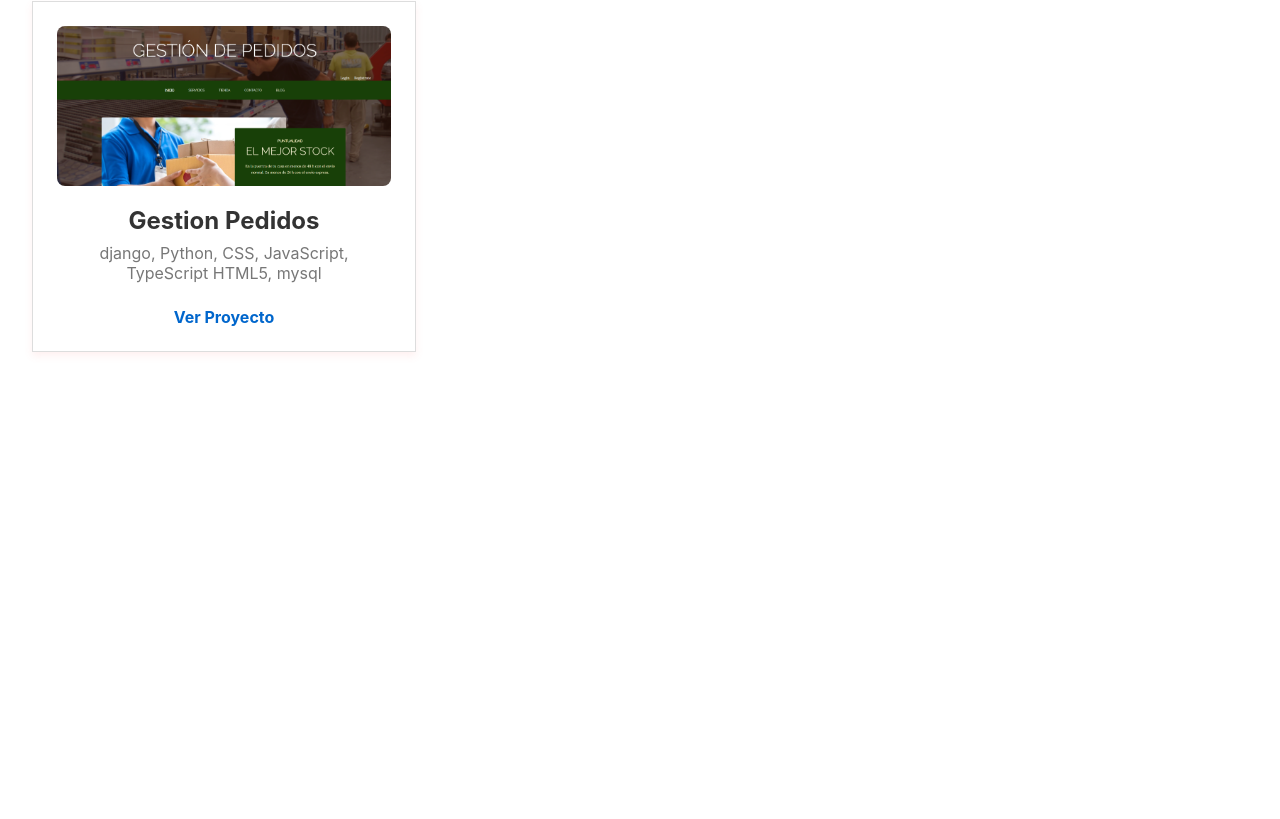
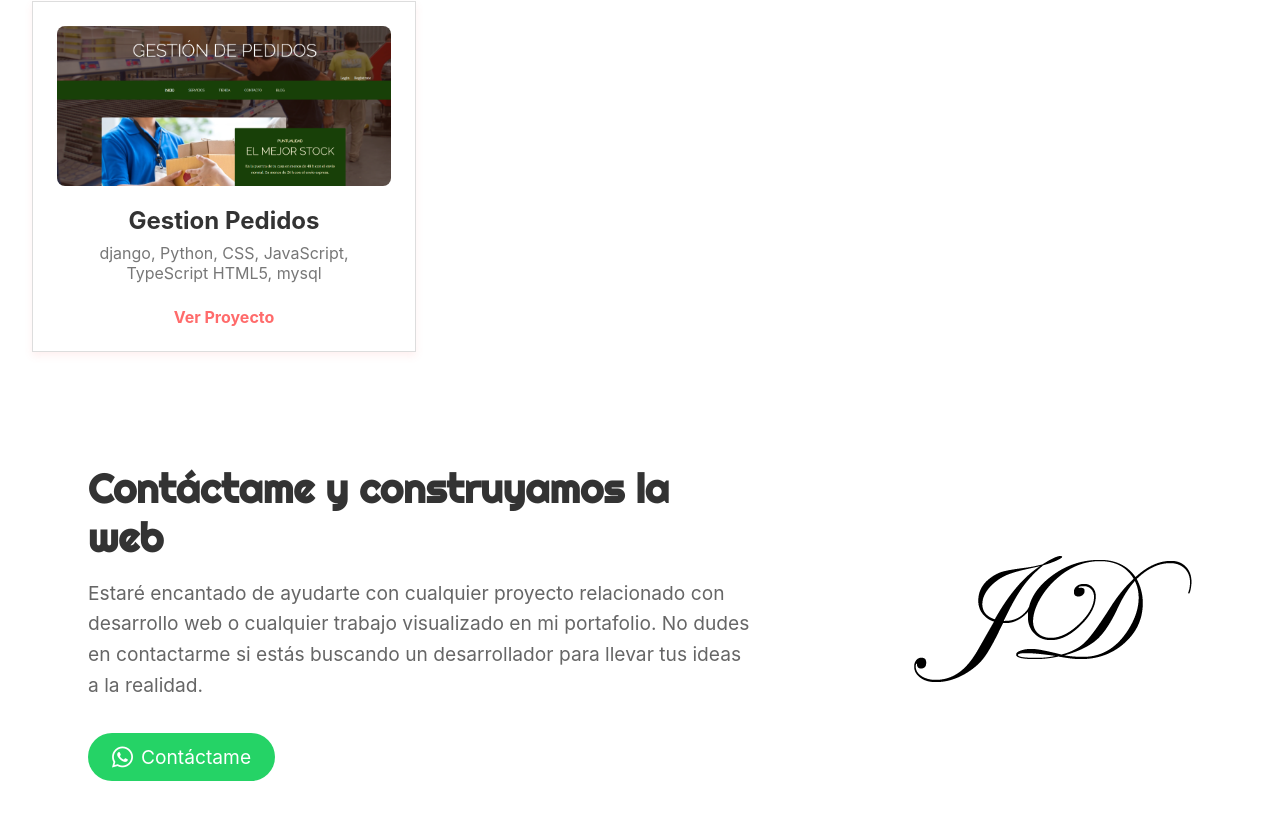
Before and after one commit to JuanDiegoGarciaA/NewPortafolio, a React (Create React App) app: page / in a window 1280 px wide. Shown: the part 5206-6025 px from the top of the page. Before the commit the page ends 5590 px from the top, so only its background shows below. Built offline with nearby package versions, Linux system fonts and the light colour scheme.

Commit message:
se agrega el componente de contacto y se corrige un color del portafolio

```diff
--- /dev/null
+++ b/src/components/contacto/contacto.css
@@ -0,0 +1,77 @@
+@import url('https://fonts.googleapis.com/css2?family=Righteous&display=swap');
+
+.contact-section {
+    display: flex;
+    justify-content: space-between;
+    align-items: center;
+    padding: 3rem;
+    margin: 2rem auto;
+    max-width: 1200px;
+}
+
+.contact-info {
+    max-width: 60%;
+}
+
+.contact-title {
+    font-size: 2.5rem;
+    font-family: 'Righteous';
+    color: #333;
+    margin-bottom: 1rem;
+}
+
+.contact-text {
+    font-size: 1.2rem;
+    color: #666;
+    margin-bottom: 2rem;
+    line-height: 1.6;
+}
+
+.whatsapp-button {
+    background-color: #25d366;
+    color: white;
+    padding: 0.75rem 1.5rem;
+    border-radius: 50px;
+    text-decoration: none;
+    font-size: 1.2rem;
+    display: inline-flex;
+    align-items: center;
+    transition: background-color 0.3s ease;
+}
+
+.whatsapp-button i {
+    margin-right: 0.5rem;
+    font-size: 1.5rem;
+}
+
+.whatsapp-button:hover {
+    background-color: #1ebe57;
+}
+
+.contact-logo {
+    max-width: 30%;
+    text-align: right;
+}
+
+.logo-img {
+    max-width: 100%;
+    height: auto;
+    border-radius: 10px;
+}
+
+/* Estilos Responsivos */
+@media (max-width: 768px) {
+    .contact-section {
+        flex-direction: column-reverse;
+        text-align: center;
+    }
+
+    .contact-info {
+        max-width: 100%;
+    }
+
+    .contact-logo {
+        max-width: 60%;
+        margin-bottom: 2rem;
+    }
+}
--- /dev/null
+++ b/src/components/contacto/contacto.jsx
@@ -0,0 +1,31 @@
+import React from 'react';
+import './contacto.css';
+import logo from '../../images/logo.png';
+
+const Contact = () => {
+  return (
+    <div className="contact-section">
+      <div className="contact-info">
+        <h1 className="contact-title">Contáctame y construyamos la web</h1>
+        <p className="contact-text">
+          Estaré encantado de ayudarte con cualquier proyecto relacionado con desarrollo web
+          o cualquier trabajo visualizado en mi portafolio. No dudes en contactarme si estás
+          buscando un desarrollador para llevar tus ideas a la realidad.
+        </p>
+        <a
+          href="https://wa.me/573001234567"
+          target="_blank"
+          rel="noopener noreferrer"
+          className="whatsapp-button"
+        >
+          <i className="fab fa-whatsapp"></i> Contáctame
+        </a>
+      </div>
+      <div className="contact-logo">
+        <img src={logo} alt="Mi logo" className="logo-img" />
+      </div>
+    </div>
+  );
+};
+
+export default Contact;
--- a/src/components/portafolio/portafolio.css
+++ b/src/components/portafolio/portafolio.css
@@ -79,7 +79,7 @@
 .trabajo-card a {
   display: inline-block;
   margin-top: 1rem;
-  color: #0066cc;
+  color: #ff6b6b;
   text-decoration: none;
   font-weight: bold;
 }
--- a/src/index.js
+++ b/src/index.js
@@ -9,6 +9,8 @@ import Skills from './components/skills/skills';
 import Timeline from './components/curriculum/timeLine';
 import timelineData from './data'
 import Portfolio from './components/portafolio/portafolio';
+import Contact from './components/contacto/contacto';
+
 
 const root = ReactDOM.createRoot(document.getElementById('root'));
 root.render(
@@ -19,6 +21,7 @@ root.render(
     <Skills />
     <Timeline items={timelineData} />
     <Portfolio />
+    <Contact />
   </React.StrictMode>
 );
 
```
Also changed, not shown: src/images/logo.png (added).
